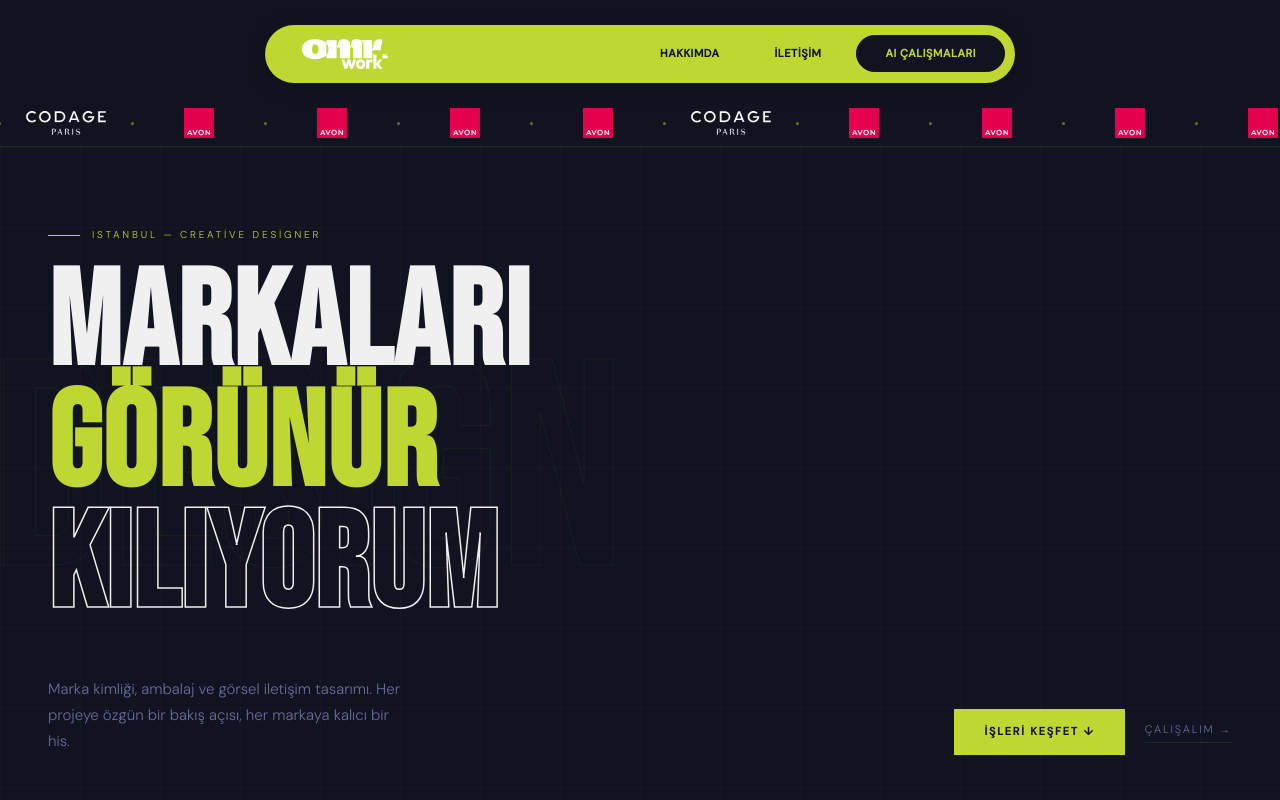
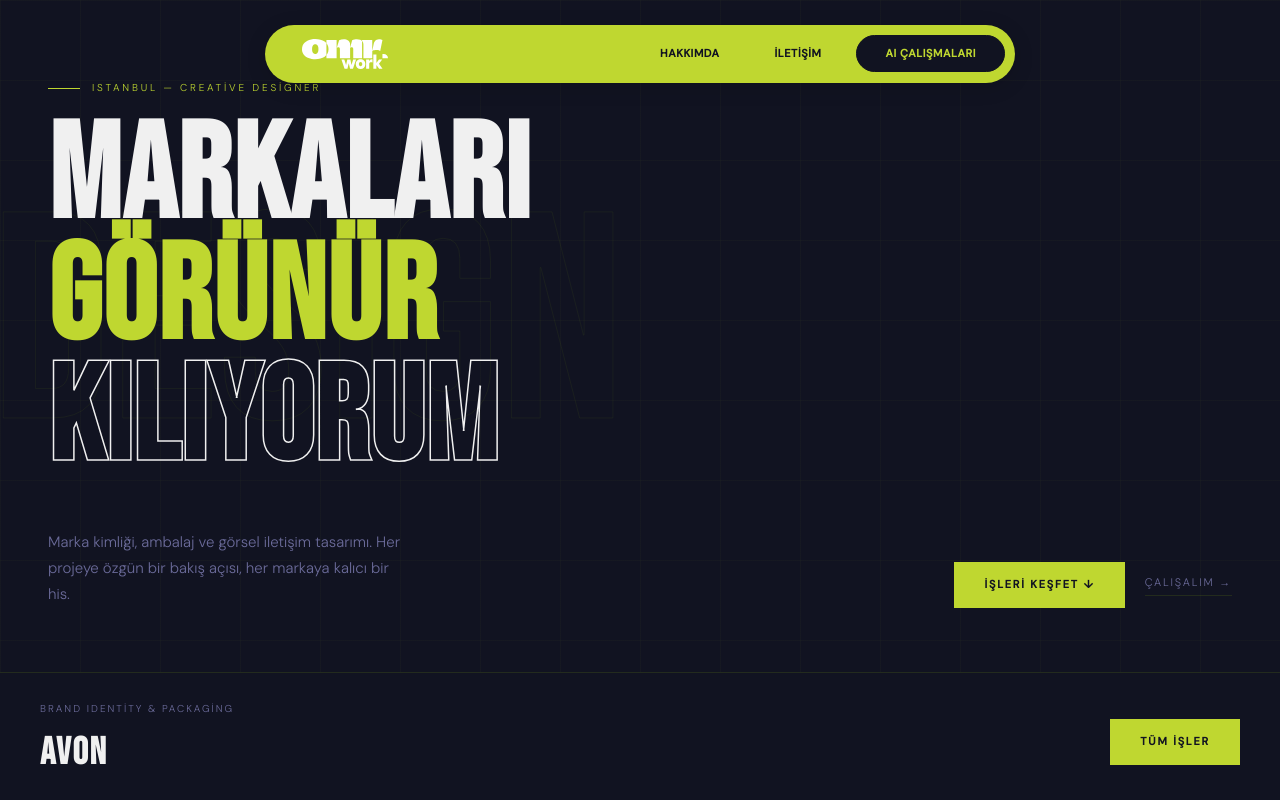
Before and after one commit to barannkk/omer-demo, a Next.js app: page / in a window 1280 px wide. Shown: the top 800 px of the page. Built offline with nearby package versions, Linux system fonts and the light colour scheme.

Commit message:
Slider ve prefooter güncellemesi

```diff
--- a/app/global.css
+++ b/app/global.css
@@ -130,21 +130,23 @@ a, button { cursor: pointer; }
   transform: translateY(-1px);
 }
 
-/* ─── MARQUEE ─── */
+/* ─── PRE-FOOTER MARQUEE (DEV & SOFT - GÖRSEL VARYASYON TARZI) ─── */
 .marquee-wrapper {
- margin-top: 100px;
-  border-bottom: 1px solid var(--border);
+  margin-top: 150px; /* Üstteki içerikten iyice uzaklaşsın */
+  margin-bottom: 60px;
+  border-top: 1px solid rgba(255, 255, 255, 0.05);
+  border-bottom: 1px solid rgba(255, 255, 255, 0.05);
+  background: transparent;
+  padding: 80px 0; /* Bandı dikeyde çok devasa yaptık */
   overflow: hidden;
-  background: var(--black);
-  padding: 8px 0; /* Daha dar bir bant (16px -> 8px) */
 }
 
 .marquee-track {
- display: flex;
+  display: flex;
   align-items: center;
   width: max-content;
-  /* Animasyon hızı; logo sayısı arttıkça süreyi (40s) artırabilirsin */
-  animation: marquee 30s linear infinite;
+  /* Daha yavaş, prestijli bir akış (60 saniye) */
+  animation: marquee 60s linear infinite;
 }
 
 .marquee-track:hover {
@@ -154,45 +156,54 @@ a, button { cursor: pointer; }
 .marquee-item {
   display: flex;
   align-items: center;
-  gap: 0; /* Logo ile nokta arası mesafe (28 -> 15) */
-  padding: 0; /* Her grup arasındaki mesafe (40 -> 20) */
+  gap: 0;
+  padding: 0;
 }
 
 .logo-container {
- display: flex;
+  display: flex;
   align-items: center;
   justify-content: center;
-  width: 80px;  /* Genişlik küçüldü */
-  height: 30px; /* Yükseklik küçüldü */
-  margin: 0 25px;
-}
-
-.logo-container img {
-  width: auto !important;
-  height: auto !important;
-  max-width: 100%;
-  max-height: 100%;
-  object-fit: contain; /* Logonun oranını bozmadan sığdırır */
+  width: 300px;  /* Devasa genişlik */
+  height: 120px; /* Devasa yükseklik */
+  margin: 0 60px; /* Logolar arası çok geniş boşluk */
+  opacity: 1; /* Daha sofistike, arkada duran bir görüntü (Soft Filtre) */
+  transition: transform 0.4s cubic-bezier(0.16, 1, 0.3, 1);
 }
 
 .logo-container:hover {
   opacity: 1;
+  filter: grayscale(0) invert(0); /* Üzerine gelince orijinal rengi parlasın */
+  transform: scale(1.15); /* Hafifçe öne çıksın */
 }
 
 .marquee-dot {
-  width: 3px; /* Nokta da biraz küçüldü */
-  height: 3px;
-  background: var(--accent);
+  width: 8px; /* Noktalar daha büyük ve belirgin */
+  height: 8px;
+  background: var(--accent); /* Senin neon yeşilin */
   border-radius: 50%;
-  opacity: 0.5;
+  opacity: 0.8;
   flex-shrink: 0;
+  /* Hafif bir glow (parlama) efekti de ekleyelim */
+  box-shadow: 0 0 10px rgba(191, 215, 48, 0.4);
 }
 
 @keyframes marquee {
   from { transform: translateX(0); }
-  /* Önemli: Eğer 4 katına çıkardıysan burası yine -50% kalabilir
-     ama boşluk olursa -25% deneyebilirsin */
+  /* Çoğaltma sayına göre (quadrupled ise) -25% en pürüzsüzüdür */
   to { transform: translateX(-25%); }
+}
+
+/* Mobilde ekranı patlatmaması için küçültme */
+@media (max-width: 768px) {
+  .logo-container {
+    width: 180px;
+    height: 60px;
+    margin: 0 30px;
+  }
+  .marquee-wrapper {
+    padding: 40px 0;
+  }
 }
 
 /* ─── HERO ─── */
--- a/app/page.tsx
+++ b/app/page.tsx
@@ -56,6 +56,7 @@ const brands: Brand[] = [
       { src:'',id: 2, title: 'Guidelines', year: '2024' },
       { src:'',id: 3, title: 'Campaign', year: '2023' },
       { src:'',id: 4, title: 'Digital', year: '2023' },
+      { src:'',id: 5, title: 'Social', year: '2022' },
     ],
   },
 ]
@@ -87,8 +88,8 @@ function Marquee() {
               <Image
                 src={logo.src}
                 alt={logo.alt}
-                width={80}
-                height={32}
+                width={300}
+                height={120}
                 style={{ objectFit: 'contain' }}
                 className="marquee-img"
               />
@@ -134,7 +135,7 @@ function BrandSlider({ brand }: { brand: Brand }) {
       </div>
 
       {/* Slider */}
-      <div className="slider-outer" >
+      <div className="slider-outer">
         <div className="slider-arrows">
           <button
             className="slider-btn"
@@ -163,7 +164,6 @@ function BrandSlider({ brand }: { brand: Brand }) {
         >
           {brand.projects.map((project) => (
             <div key={project.id} className="slide">
-
               {project.src ? (
                 <Image
                   src={project.src}
@@ -172,7 +172,6 @@ function BrandSlider({ brand }: { brand: Brand }) {
                   style={{ objectFit: 'cover' }}
                 />
               ) : (
-
                 <div className="slide-placeholder-inner" style={{ backgroundColor: '#222', width: '100%', height: '100%' }} />
               )}
 
@@ -191,11 +190,6 @@ function BrandSlider({ brand }: { brand: Brand }) {
             </div>
           ))}
         </div>
-
-        {/* OK Badge */}
-        <div className="ok-badge">
-          <span>OK</span>
-        </div>
       </div>
     </div>
   )
@@ -205,8 +199,6 @@ function BrandSlider({ brand }: { brand: Brand }) {
 export default function HomePage() {
   return (
     <>
-      <Marquee />
-
       {/* Hero */}
       <section className="hero">
         <div className="hero-bg-text" aria-hidden="true">DESIGN</div>
@@ -243,6 +235,10 @@ export default function HomePage() {
           <BrandSlider key={brand.id} brand={brand} />
         ))}
       </section>
+
+      <div className="pre-footer-marquee">
+        <Marquee />
+      </div>
     </>
   )
 }
```
Also changed, not shown: public/logos/avonlogo.svg. Lines whose indentation alone changed are shown as unchanged.
